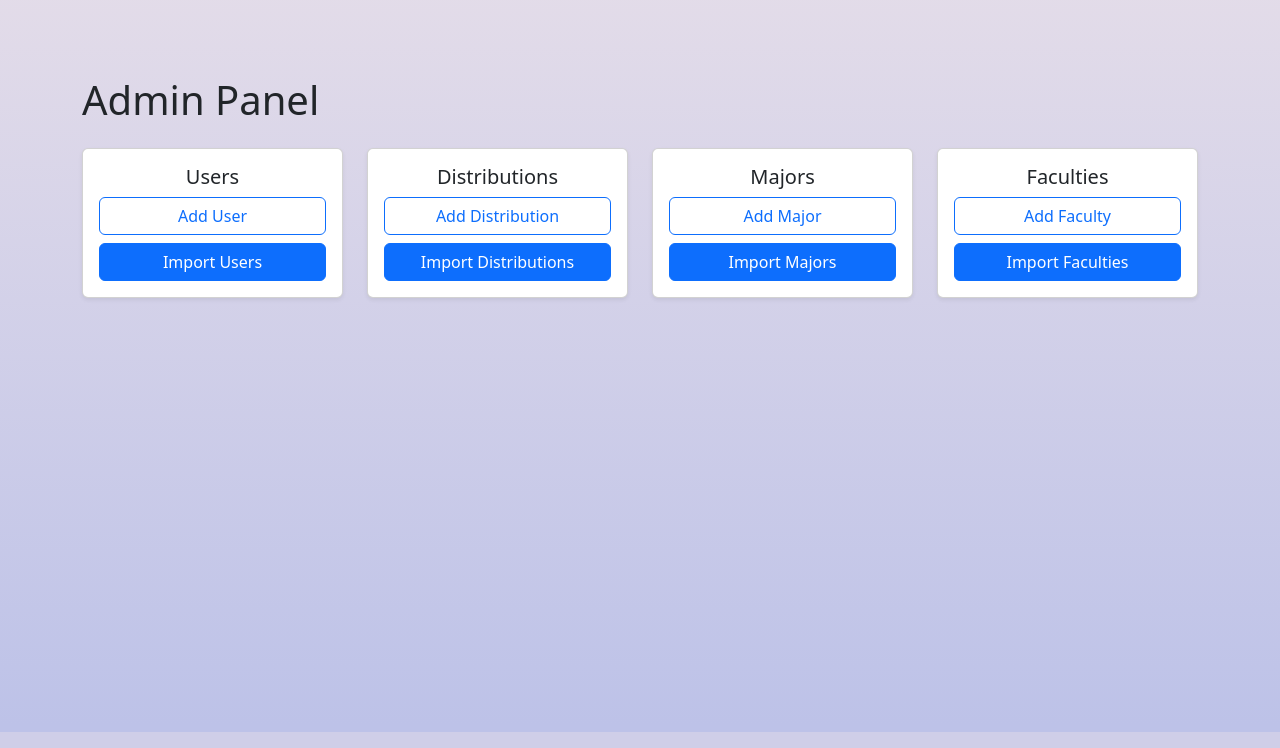
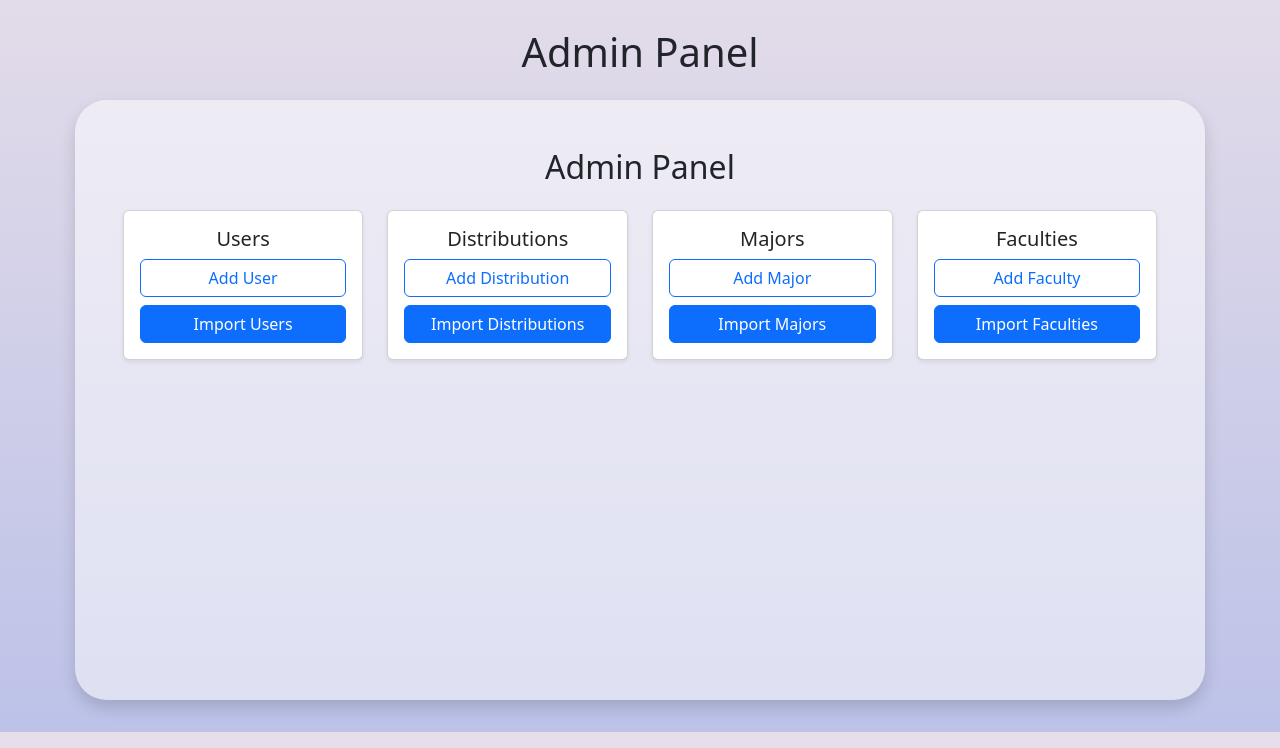
Before and after one commit to Hriis1/TUChoises, a PHP site: page /users/adminPanel.php in a window 1280 px wide. Shown: the part 68-816 px from the top of the page. Run offline with PHP 8.4, Linux system fonts and the light colour scheme; the visitor is signed in with stand-in values (Sample User, id 1); tables that the repository leaves empty or names only in its code hold one stand-in row (values such as "Sample post").

Commit message:
admin panel looks

```diff
--- a/users/adminPanel.php
+++ b/users/adminPanel.php
@@ -3,9 +3,11 @@ require_once "../header.php";
 ?>
 
 <main>
-    <div class="container py-5">
-        <h1 class="mb-4">Admin Panel</h1>
-        <div class="row g-4">
+    <div class="container-fluid d-flex flex-column align-items-center pb-5" style="height: 90vh;">
+        <h1 class="text-center mb-4">Admin Panel</h1>
+        <div class="bg-white bg-opacity-50 p-5 rounded-5 shadow w-100 h-100" style="max-width: 90%;">
+            <h2 class="text-center mb-4">Admin Panel</h2>
+            <div class="row g-4 h-100">
                 <div class="col-sm-6 col-lg-3">
                     <div class="card shadow-sm">
                         <div class="card-body text-center">
@@ -52,6 +54,7 @@ require_once "../header.php";
                 </div>
             </div>
         </div>
+    </div>
 </main>
 
 <?php
```
Lines whose indentation alone changed are shown as unchanged.
